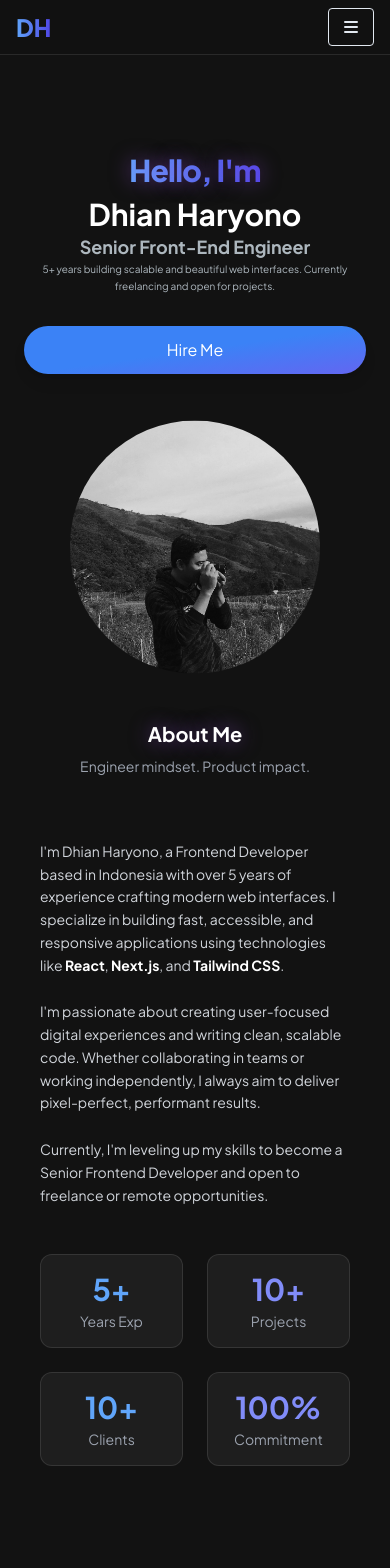
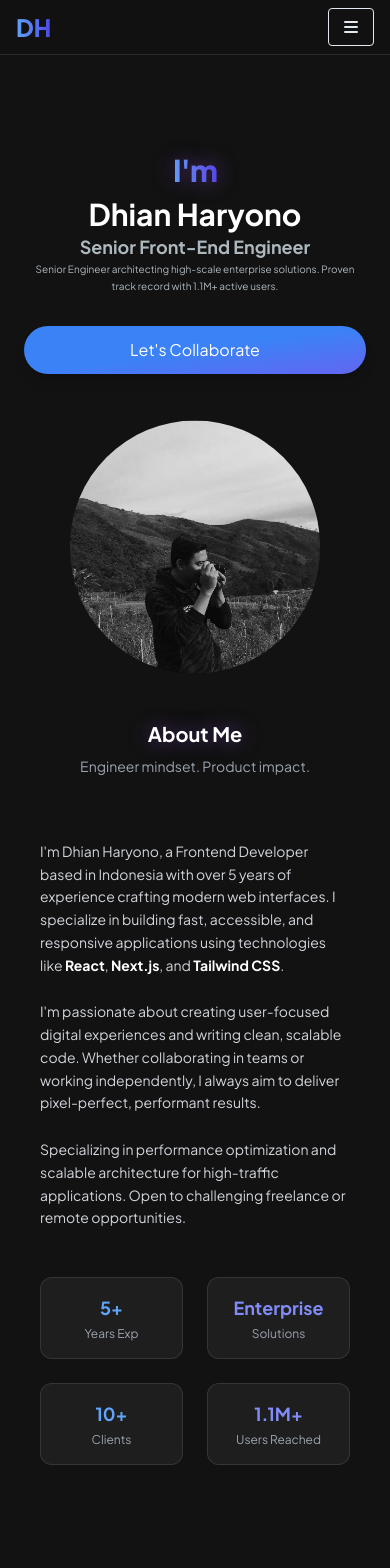
Before and after one commit to dhianharyono/Dhian-Portofolio, a Next.js app: page / in a window 390 px wide. Shown: the top 1568 px of the page. Built offline with nearby package versions, Linux system fonts and the light colour scheme.

Commit message:
feat(ui): adjust wording and responsive

```diff
--- a/app/components/AboutSection/AboutSection.jsx
+++ b/app/components/AboutSection/AboutSection.jsx
@@ -35,31 +35,36 @@ const AboutSection = () => {
               deliver pixel-perfect, performant results.
             </p>
             <p className='text-sm md:text-lg text-gray-300 leading-relaxed md:leading-loose text-left'>
-              Currently, I&apos;m leveling up my skills to become a Senior
-              Frontend Developer and open to freelance or remote opportunities.
+              Specializing in performance optimization and scalable architecture
+              for high-traffic applications. Open to challenging freelance or
+              remote opportunities.
             </p>
           </div>
 
           <div className='grid grid-cols-2 md:grid-cols-4 gap-6 mt-12 mb-8'>
             <div className='p-4 rounded-xl bg-white/5 border border-white/10 text-center hover:bg-white/10 transition-all'>
-              <h3 className='text-3xl font-bold text-primary-400 mb-1'>5+</h3>
-              <p className='text-sm text-gray-400'>Years Exp</p>
+              <h3 className='text-lg md:text-3xl font-bold text-primary-400 mb-1'>
+                5+
+              </h3>
+              <p className='text-xs md:text-sm text-gray-400'>Years Exp</p>
             </div>
             <div className='p-4 rounded-xl bg-white/5 border border-white/10 text-center hover:bg-white/10 transition-all'>
-              <h3 className='text-3xl font-bold text-secondary-400 mb-1'>
+              <h3 className='text-lg md:text-3xl font-bold text-secondary-400 mb-1'>
+                Enterprise
+              </h3>
+              <p className='text-xs md:text-sm text-gray-400'>Solutions</p>
+            </div>
+            <div className='p-4 rounded-xl bg-white/5 border border-white/10 text-center hover:bg-white/10 transition-all'>
+              <h3 className='text-lg md:text-3xl font-bold text-primary-400 mb-1'>
                 10+
               </h3>
-              <p className='text-sm text-gray-400'>Projects</p>
+              <p className='text-xs md:text-sm text-gray-400'>Clients</p>
             </div>
             <div className='p-4 rounded-xl bg-white/5 border border-white/10 text-center hover:bg-white/10 transition-all'>
-              <h3 className='text-3xl font-bold text-primary-400 mb-1'>10+</h3>
-              <p className='text-sm text-gray-400'>Clients</p>
-            </div>
-            <div className='p-4 rounded-xl bg-white/5 border border-white/10 text-center hover:bg-white/10 transition-all'>
-              <h3 className='text-3xl font-bold text-secondary-400 mb-1'>
-                100%
+              <h3 className='text-lg md:text-3xl font-bold text-secondary-400 mb-1'>
+                1.1M+
               </h3>
-              <p className='text-sm text-gray-400'>Commitment</p>
+              <p className='text-xs md:text-sm text-gray-400'>Users Reached</p>
             </div>
           </div>
         </div>
--- a/app/components/HeroSection/HeroSection.jsx
+++ b/app/components/HeroSection/HeroSection.jsx
@@ -44,7 +44,7 @@ const HeroSection = () => {
         >
           <h1 className='text-white mb-2 text-3xl font-extrabold tracking-tight'>
             <span className='text-transparent bg-clip-text bg-gradient-to-r from-primary-400 to-secondary-600 glow-text'>
-              Hello, I&apos;m
+              I&apos;m
             </span>
           </h1>
           <div className='block mb-0 md:mb-2 text-3xl sm:text-5xl lg:text-7xl font-bold text-white'>
@@ -54,13 +54,13 @@ const HeroSection = () => {
             Senior Front-End Engineer
           </p>
           <p className='text-[#ADB7BE] text-[10px] md:text-lg mb-8 leading-relaxed max-w-2xl'>
-            5+ years building scalable and beautiful web interfaces. Currently
-            freelancing and open for projects.
+            Senior Engineer architecting high-scale enterprise solutions. Proven
+            track record with 1.1M+ active users.
           </p>
           <div>
             <Link href={'#contact'}>
               <button className='px-6 py-3 w-full sm:w-fit rounded-full mr-4 bg-gradient-to-br from-blue-500 via-primary-500 to-secondary-500 hover:from-blue-600 hover:via-primary-400 hover:to-secondary-200 text-white shadow-lg hover:shadow-cyan-500/50 transition-all duration-300'>
-                Hire Me
+                Let&apos;s Collaborate
               </button>
             </Link>
           </div>
--- a/app/components/ProjectSection/Project.jsx
+++ b/app/components/ProjectSection/Project.jsx
@@ -31,7 +31,7 @@ const Project = () => {
         My Projects
       </h2>
       <p className='text-center text-sm md:text-xl text-gray-400 mb-16'>
-        Production systems, not demos
+        Selected Work & Projects
       </p>
       <ul ref={ref} className='grid md:grid-cols-3 gap-6 md:gap-8'>
         {projectsToDisplay.map((project, index) => (
--- a/app/components/ProjectSection/ProjectCard.jsx
+++ b/app/components/ProjectSection/ProjectCard.jsx
@@ -2,16 +2,9 @@ import React from 'react';
 import { CodeIcon, EyeIcon } from '@heroicons/react/outline';
 import Link from 'next/link';
 
-const ProjectCard = ({
-  title,
-  description,
-  gitUrl,
-  previewUrl,
-  tech = [],
-}) => {
+const ProjectCard = ({ title, description, gitUrl, previewUrl, tech = [] }) => {
   return (
     <div className='rounded-xl bg-[#181818] border border-white/10 flex flex-col h-full hover:-translate-y-2 transition-transform duration-300 group shadow-lg p-6'>
-
       {/* Header: Title */}
       <h3 className='text-lg md:text-xl font-bold text-white mb-4 group-hover:text-primary-400 transition-colors'>
         {title}
@@ -37,12 +30,12 @@ const ProjectCard = ({
       </p>
 
       {/* Action Buttons */}
-      <div className='flex flex-col sm:flex-row items-stretch sm:items-center gap-3 mt-auto pt-6 border-t border-white/5'>
+      <div className='flex sm:flex-row items-stretch sm:items-center gap-3 mt-auto pt-6 border-t border-white/5'>
         {previewUrl && (
           <Link
             href={previewUrl}
             target='_blank'
-            className='flex-1 flex items-center justify-center gap-2 px-4 py-3 rounded-lg bg-primary-600 hover:bg-primary-700 text-white text-sm font-bold transition-all hover:shadow-lg hover:shadow-primary-500/25'
+            className='flex-1 flex items-center justify-center gap-2 px-4 py-3 rounded-lg bg-primary-600 hover:bg-primary-700 text-white text-xs md:text-sm font-bold transition-all hover:shadow-lg hover:shadow-primary-500/25'
           >
             <EyeIcon className='h-5 w-5' />
             Live Demo
@@ -52,9 +45,9 @@ const ProjectCard = ({
           <Link
             href={gitUrl}
             target='_blank'
-            className='flex-1 flex items-center justify-center gap-2 px-4 py-3 rounded-lg bg-[#2A2A2A] hover:bg-[#333] text-white text-sm font-bold transition-colors border border-white/5'
+            className='flex-1 flex items-center justify-center gap-2 px-4 py-3 rounded-lg bg-[#2A2A2A] hover:bg-[#333] text-white text-xs md:text-sm font-bold transition-colors border border-white/5'
           >
-            <CodeIcon className='h-5 w-5' />
+            {/* <CodeIcon className='h-5 w-5' /> */}
             Source Code
           </Link>
         )}
--- a/app/components/utils.jsx
+++ b/app/components/utils.jsx
@@ -183,9 +183,9 @@ export const experiences = [
     description:
       'Developing high-scale digital platforms for Telkom Group using modern frontend technologies.',
     responsibilities: [
-      'Developed user-friendly web pages using React.js and Next.js for core enterprise applications.',
-      'Collaborated closely with back-end developers and web designers to enhance usability and overall user experience.',
-      'Maintained and optimized legacy codebases to improve performance and scalability.',
+      'Architecting and developing core enterprise applications using React.js and Next.js, ensuring high performance and scalability.',
+      'Driving technical collaboration with cross-functional teams to deliver superior user experiences and robust implementations.',
+      'Modernizing legacy codebases, significantly improving performance metrics and maintainability through strategic refactoring.',
     ],
     achievements: [
       'Delivered platforms used by 1.1M+ users',
```
